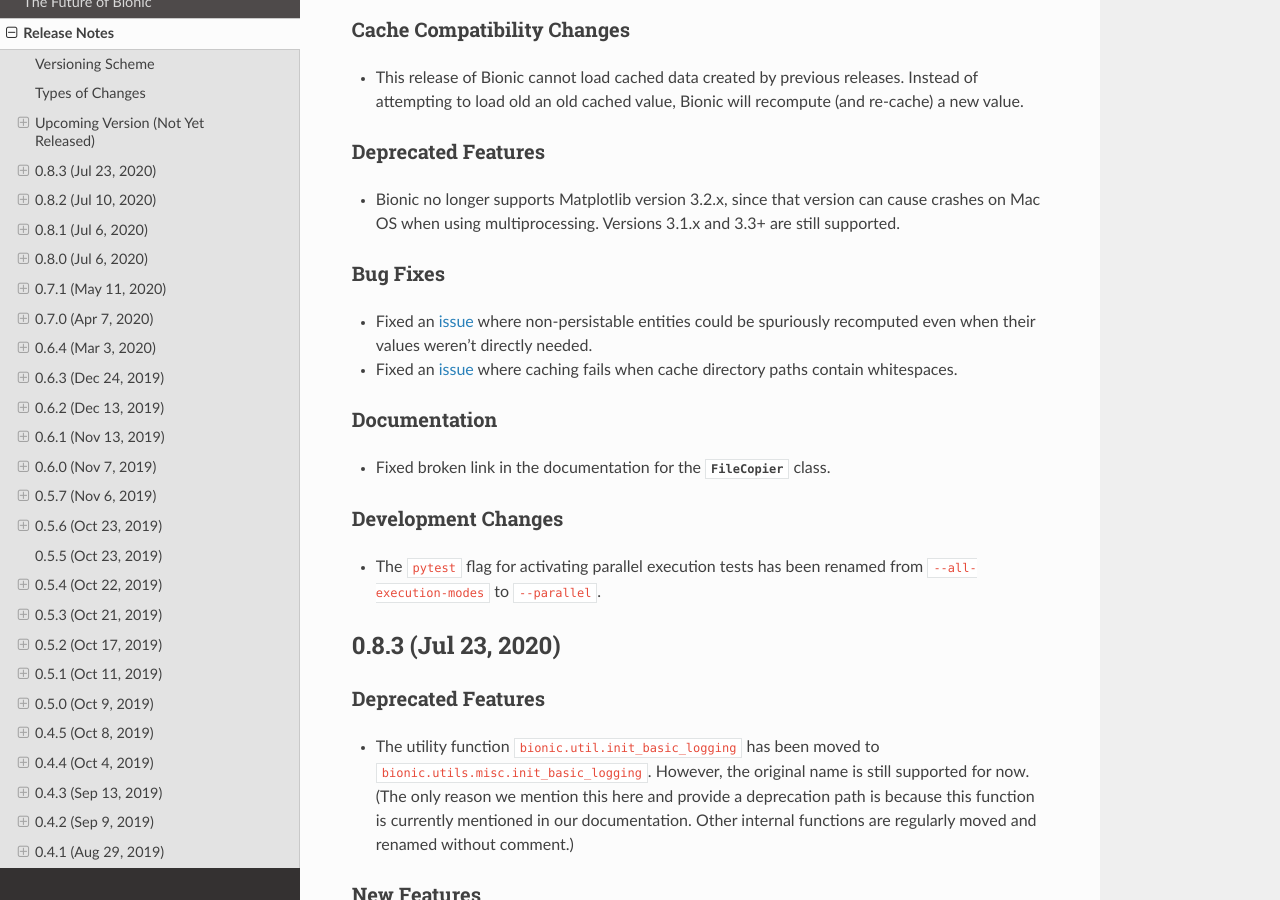
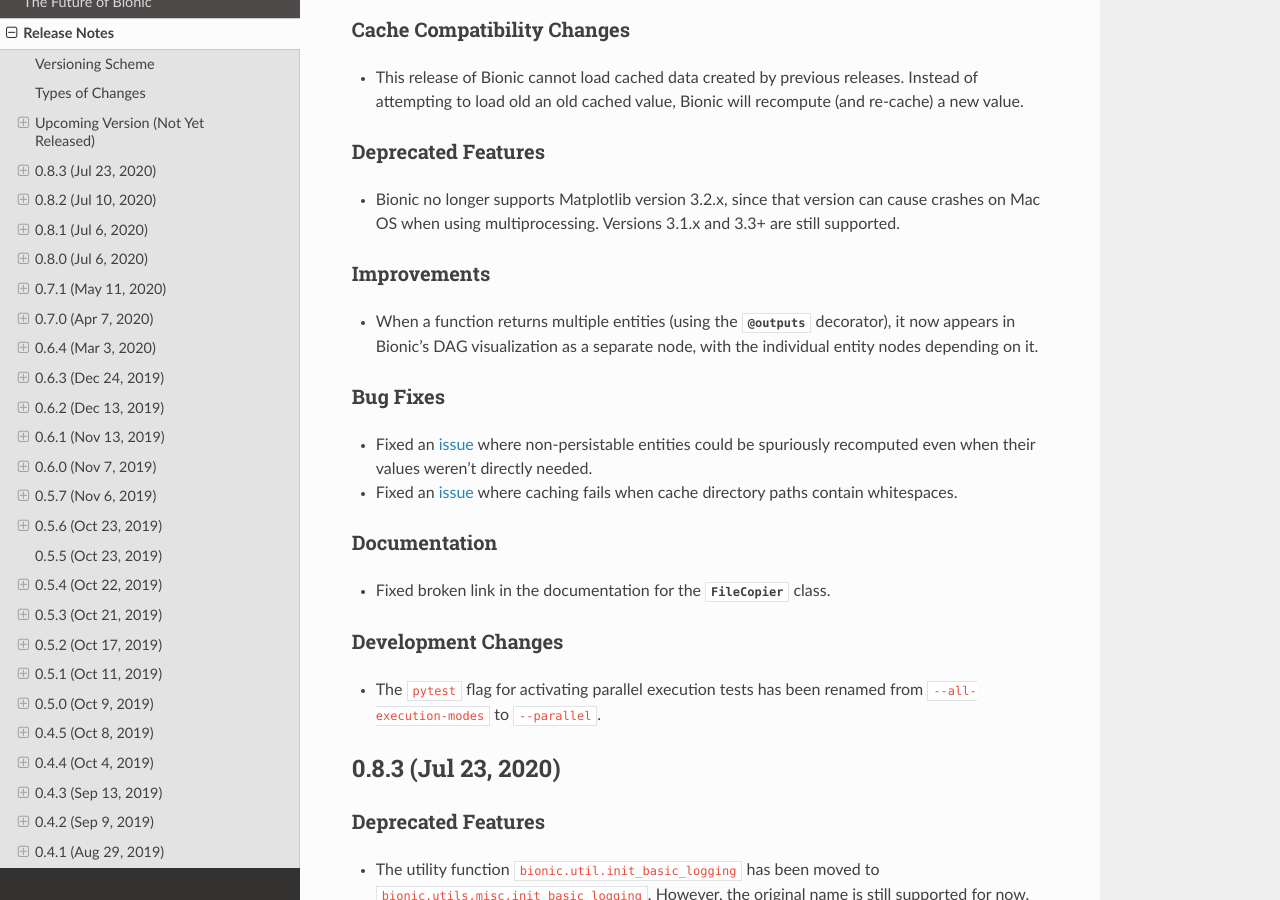
Before and after one commit to square/bionic, a Sphinx documentation site: the page built from docs/release-notes.rst, in a window 1280 px wide and 900 px high, scrolled down 1611 px. Built offline with Sphinx 7.4.7 and the Read the Docs theme 2.0.0, drawn with Linux system fonts in a browser that asks for light colours.

Commit message:
Add release notes for tuple activation

```diff
--- a/docs/release-notes.rst
+++ b/docs/release-notes.rst
@@ -95,6 +95,13 @@
 - Bionic no longer supports Matplotlib version 3.2.x, since that version can cause
   crashes on Mac OS when using multiprocessing. Versions 3.1.x and 3.3+ are still
   supported.
+
+Improvements
+............
+
+- When a function returns multiple entities (using the :func:`@outputs
+  <bionic.outputs>` decorator), it now appears in Bionic's DAG visualization as a
+  separate node, with the individual entity nodes depending on it.
 
 Bug Fixes
 .........
```
